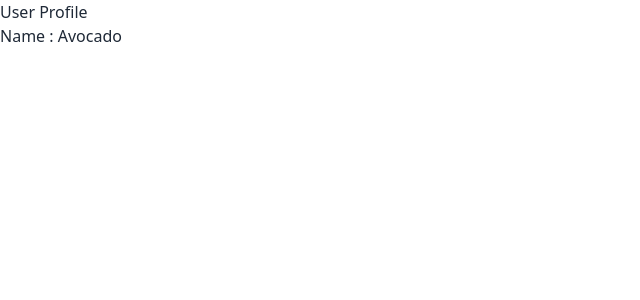
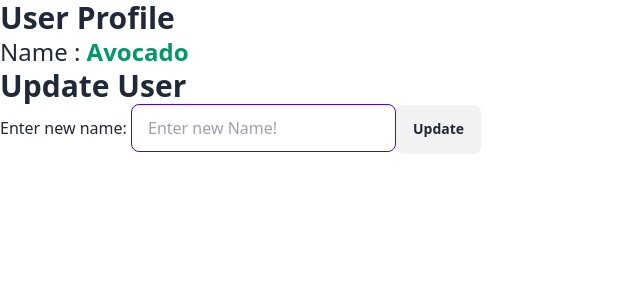
Before and after one commit to Ryusen9/React-Basics, a React (Vite) app: page / in a window 1280 px wide. Shown: the top 300 px of the page, without its empty margins (0-640 px from the left). Built offline with nearby package versions, Linux system fonts and the light colour scheme.

Commit message:
UpdateUser Task

```diff
--- a/src/App.jsx
+++ b/src/App.jsx
@@ -12,6 +12,7 @@
 // import BasicEffect from "./Components/BasicEffect"
 // import CounterEffect from "./Components/CounterEffect"
 // import FetchDataEffect from "./Components/FetchDataEffect"
+import UpdateUser from "./Components/UpdateUser";
 import UserProfile from "./Components/UserProfile";
 import { UserProvider } from "./UserContext";
 // import Weather from "./Components/Weather"
@@ -35,6 +36,7 @@ function App() {
       {/* <FetchDataEffect/> */}
       <UserProvider>
         <UserProfile />
+        <UpdateUser/>
       </UserProvider>
     </>
   );
--- /dev/null
+++ b/src/Components/UpdateUser.jsx
@@ -0,0 +1,34 @@
+import { useContext, useState } from "react";
+import { UserContext } from "../UserContext";
+
+const UpdateUser = () => {
+  const { updateUser } = useContext(UserContext);
+  const [newName, setNewName] = useState("");
+  const handleSubmit = (e) => {
+    e.preventDefault();
+    if (newName.trim()) {
+      updateUser(newName);
+      setNewName("");
+    }
+  };
+  return (
+    <div>
+      <p className="text-3xl font-semibold">Update User</p>
+      <form onSubmit={handleSubmit}>
+        <label>Enter new name: </label>
+        <input
+          type="text"
+          placeholder="Enter new Name!"
+          className="input input-primary"
+          value={newName}
+          onChange={(e) => setNewName(e.target.value)}
+        />
+        <button type="submit" className="btn">
+          Update
+        </button>
+      </form>
+    </div>
+  );
+};
+
+export default UpdateUser;
--- a/src/Components/UserProfile.jsx
+++ b/src/Components/UserProfile.jsx
@@ -2,13 +2,15 @@ import { useContext } from "react";
 import { UserContext } from "../UserContext";
 
 const UserProfile = () => {
-    const {user} = useContext(UserContext)
+  const { user } = useContext(UserContext);
   return (
     <div>
-        <p>User Profile</p>
-        <p>Name : {user.name}</p>
+      <p className="text-3xl font-semibold">User Profile</p>
+      <p className="text-2xl">
+        Name : <span className="font-bold text-emerald-600">{user.name}</span>
+      </p>
     </div>
-  )
-}
+  );
+};
 
-export default UserProfile
+export default UserProfile;
```
